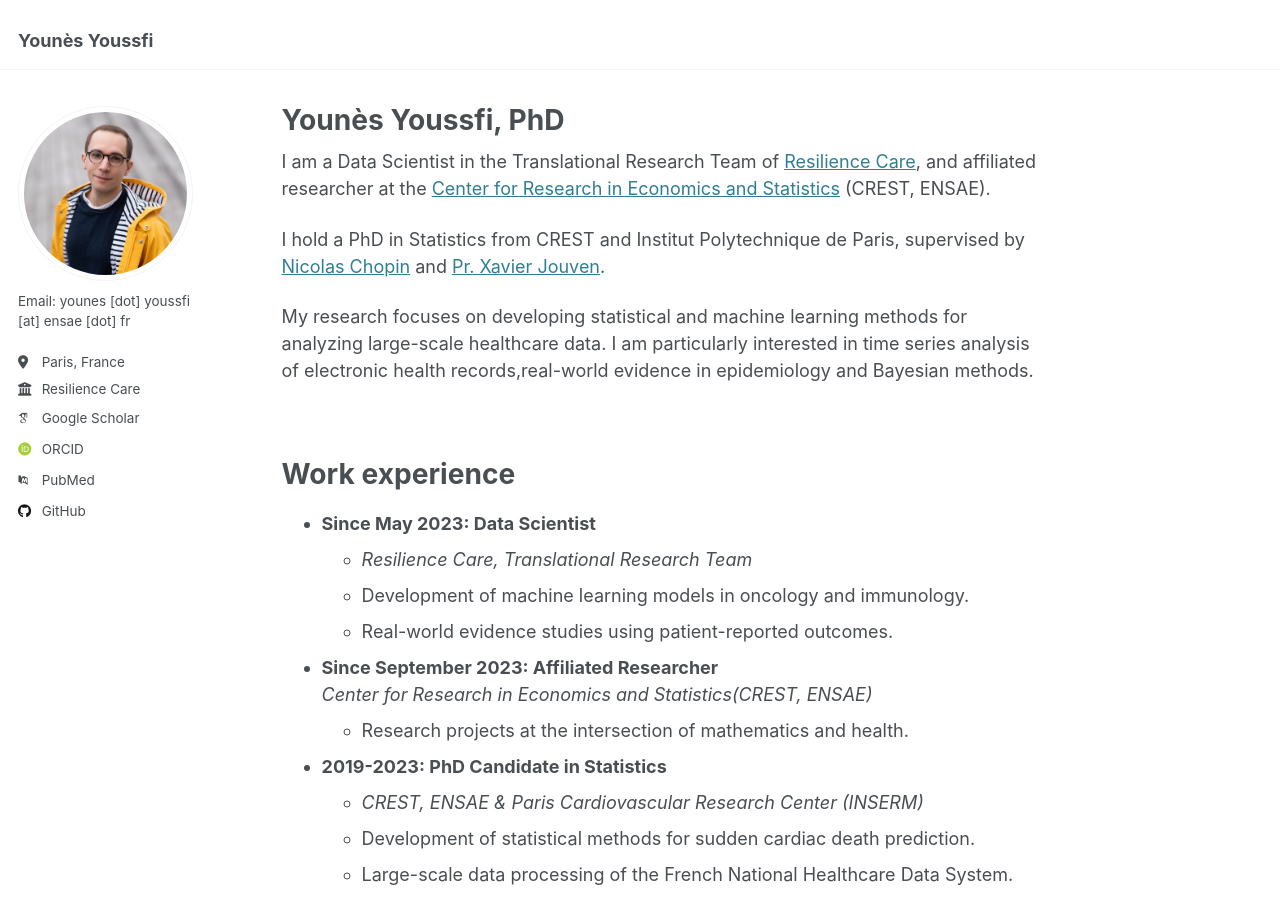
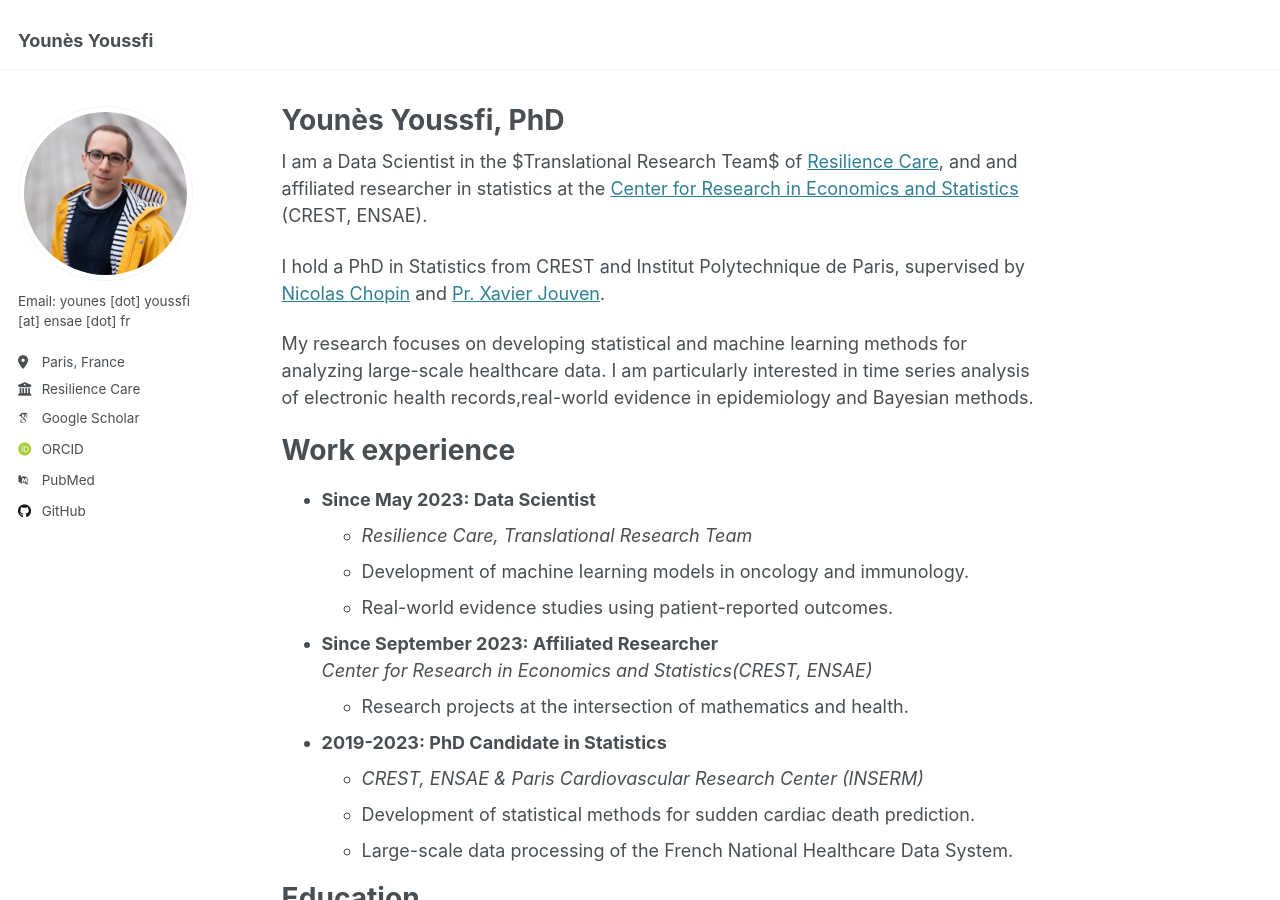
Before and after one commit to youyoussfi/youyoussfi.github.io, a Jekyll site: the page built from _pages/about.md, in a window 1280 px wide and 900 px high. Built offline with Jekyll 4.4.1, drawn with Linux system fonts in a browser that asks for light colours; some web fonts are replaced.

Commit message:
Update about.md

```diff
--- a/_pages/about.md
+++ b/_pages/about.md
@@ -7,13 +7,11 @@ redirect_from:
   - /about.html
 ---
 
-I am a Data Scientist in the Translational Research Team of [Resilience Care](https://www.resilience.care/), and affiliated researcher at the [Center for Research in Economics and Statistics](https://crest.science/) (CREST, ENSAE).
+I am a Data Scientist in the $Translational Research Team$ of [Resilience Care](https://www.resilience.care/), and and affiliated researcher in statistics at the [Center for Research in Economics and Statistics](https://crest.science/) (CREST, ENSAE).
 
 I hold a PhD in Statistics from CREST and Institut Polytechnique de Paris, supervised by [Nicolas Chopin](https://nchopin.github.io/) and [Pr. Xavier Jouven](https://parcc.inserm.fr/index.php/04-cv-xavier-jouven/).
 
 My research focuses on developing statistical and machine learning methods for analyzing large-scale healthcare data. I am particularly interested in time series analysis of electronic health records,real-world evidence in epidemiology and Bayesian methods.
-
-<br>
 
 Work experience
 ======
@@ -31,16 +29,12 @@ Work experience
   * Development of statistical methods for sudden cardiac death prediction.
   * Large-scale data processing of the French National Healthcare Data System.
 
-<br>
-
 Education
 ======
 * **Ph.D in Statistics**,  *CREST, Institut Polytechnique de Paris*, 2019 - 2023
 * **M.Sc Data Science**,  *National School for Statistics and Information Analysis*, 2015 - 2019
 * **Bachelor in Economics**,  *Paris 1 Panthéon-Sorbonne University*, 2012 - 2014
 * **Classes Préparatoires aux Grandes Écoles ENS Cachan D2**, *Lycée Turgot*, 2012 - 2015
-
-<br>
 
 Publications
 ======
@@ -49,7 +43,5 @@ Publications
 - Binois, Y., Renaudier, M., Dumas, F., **Youssfi, Y.**, et al. Factors associated with circulatory death after out-of-hospital cardiac arrest: a population-based cluster analysis. *Ann Intensive Care* (2023).
 - Anys, C., Billon Mazzella, J. M., Karam, N., Pechmajou, L., **Youssfi, Y.**, et al. Mort subite, en quête d’une explication. *Annales de Cardiologie et d'Angéiologie* (2021).
 
-<br>
-
 Research projects in progress
 ======
```
